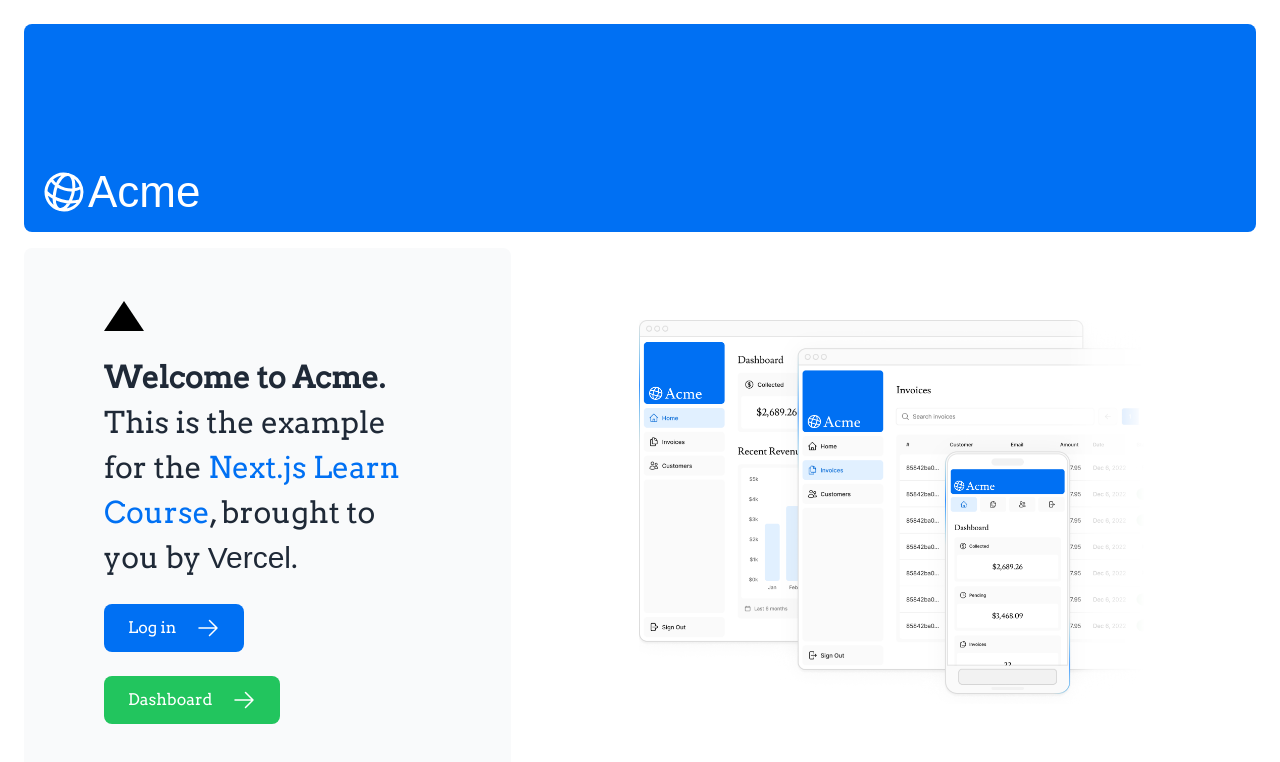
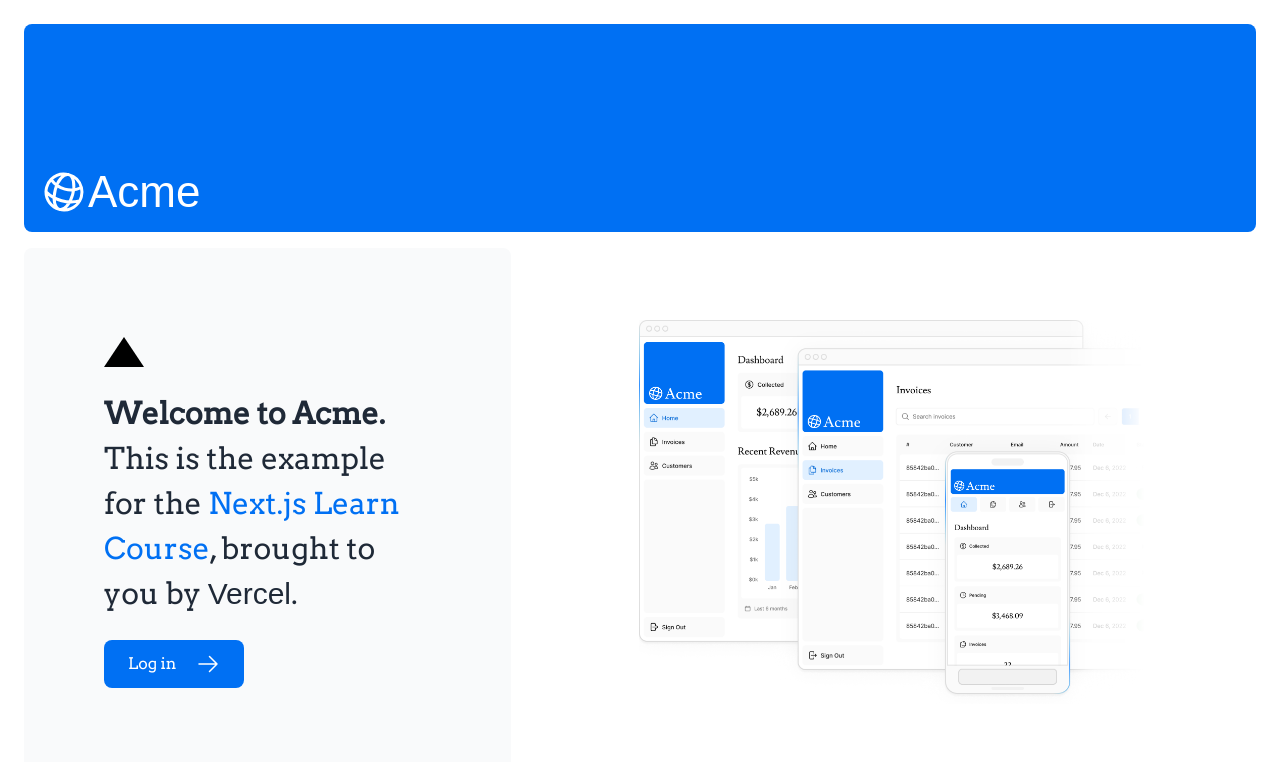
Before and after one commit to daniel-c-harvey/acme-dashboard, a Next.js app: page / in a window 1280 px wide. Shown: the top 762 px of the page. Built offline with nearby package versions, Linux system fonts and the light colour scheme; a web font is replaced by a local one.

Commit message:
Chapter 15: Authentication  - Removed homepage dashboard link; now accessed via login

```diff
--- a/app/page.tsx
+++ b/app/page.tsx
@@ -27,12 +27,6 @@
           >
             <span>Log in</span> <ArrowRightIcon className="w-5 md:w-6" />
           </Link>
-          <Link
-              href="/dashboard"
-              className="flex items-center gap-5 self-start rounded-lg bg-green-500 px-6 py-3 text-sm font-medium text-white transition-colors hover:bg-green-400 md:text-base"
-          >
-            <span>Dashboard</span> <ArrowRightIcon className="w-5 md:w-6" />
-          </Link>
         </div>
         <div className="flex items-center justify-center p-6 md:w-3/5 md:px-28 md:py-12">
           <Image
```
